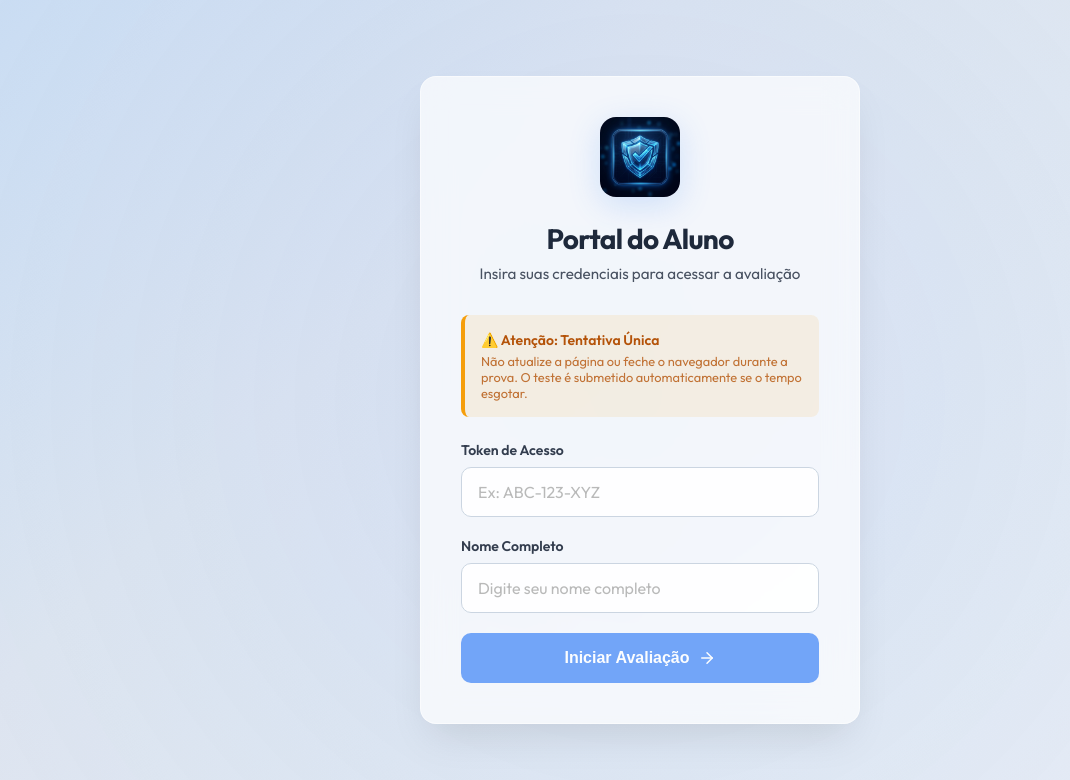
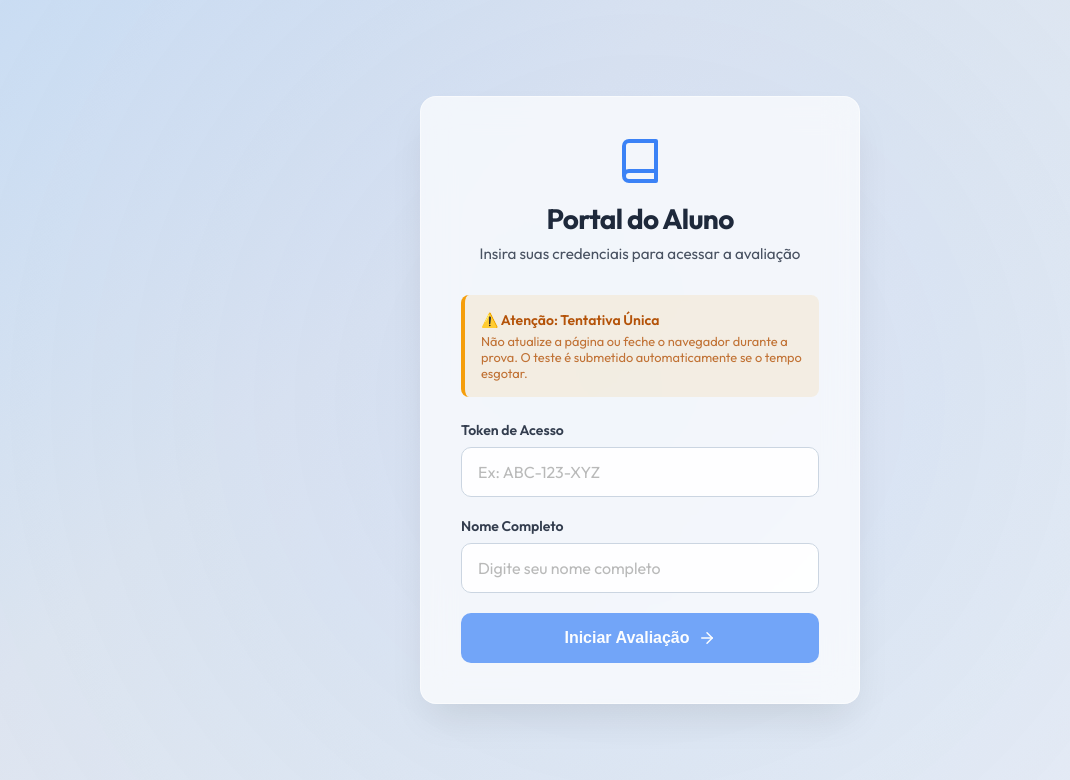
Before and after one commit to JonasGolart/questionario-online, a Next.js app in the folder apps/web/: page /aluno in a window 1280 px wide. Shown: the top 780 px of the page, without its empty margins (0-1070 px from the left). Built offline with nearby package versions, Linux system fonts and the light colour scheme; no server answers.

Commit message:
revert: restore original logos while keeping new favicon

```diff
--- a/apps/web/src/app/aluno/page.tsx
+++ b/apps/web/src/app/aluno/page.tsx
@@ -295,12 +295,10 @@ export default function AlunoEntrada() {
 
       <div className="glass-card">
         <div className="title-container">
-          <div style={{ display: 'flex', justifyContent: 'center', marginBottom: '1.5rem' }}>
-            <img
-              src="/logo.png"
-              alt="Questionário Online Logo"
-              style={{ width: '80px', height: '80px', objectFit: 'contain', borderRadius: '16px', boxShadow: '0 8px 32px rgba(59, 130, 246, 0.2)' }}
-            />
+          <div style={{ display: 'flex', justifyContent: 'center', marginBottom: '1rem' }}>
+            <svg width="48" height="48" viewBox="0 0 24 24" fill="none" stroke="currentColor" strokeWidth="2" strokeLinecap="round" strokeLinejoin="round" style={{ color: '#3b82f6' }}>
+              <path d="M4 19.5v-15A2.5 2.5 0 0 1 6.5 2H20v20H6.5a2.5 2.5 0 0 1 0-5H20" />
+            </svg>
           </div>
           <h2 className="title">Portal do Aluno</h2>
           <p className="subtitle">Insira suas credenciais para acessar a avaliação</p>
```
Also changed, not shown: apps/web/src/app/admin/login/page.tsx (+4 -4 lines).
